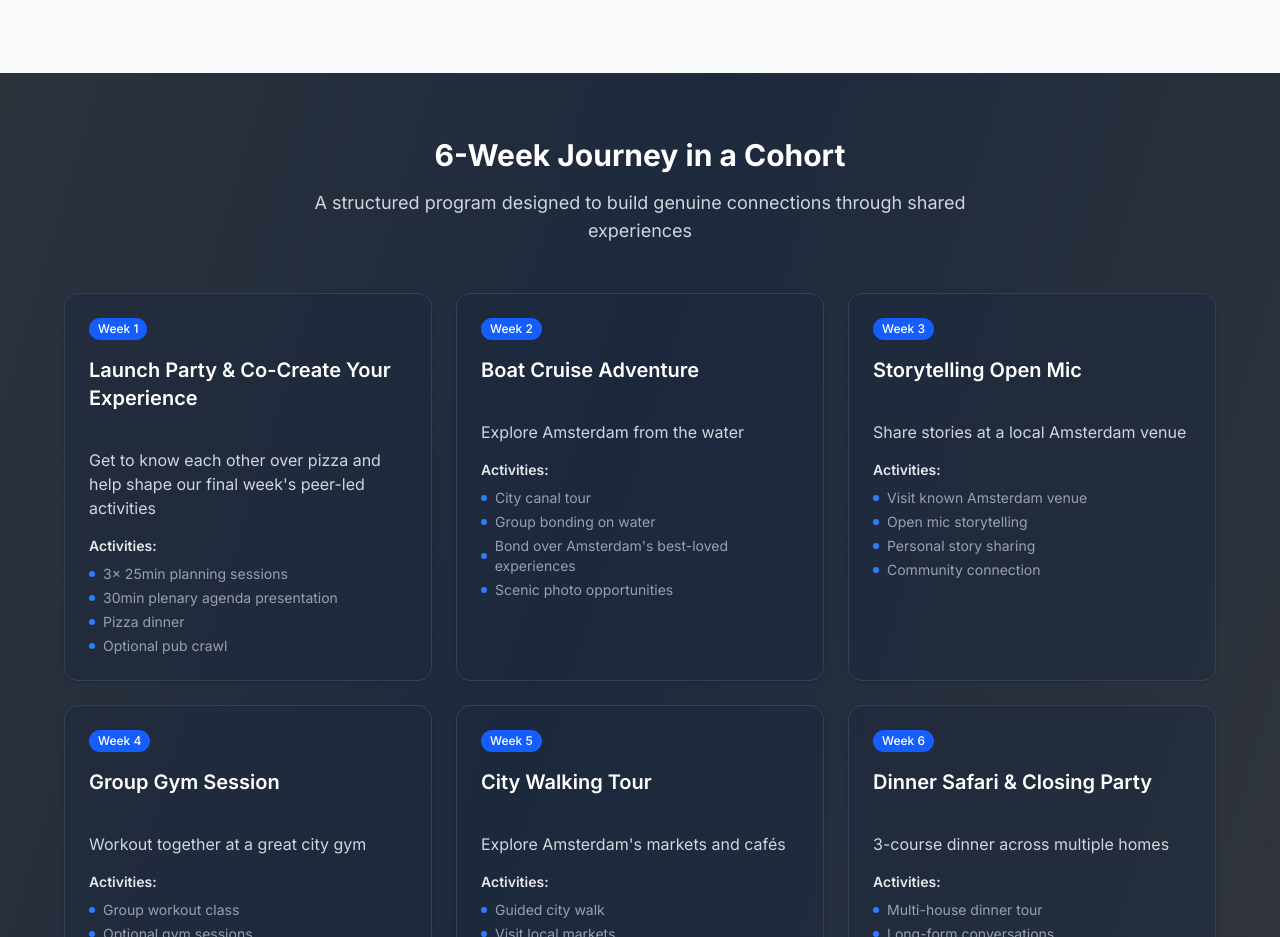
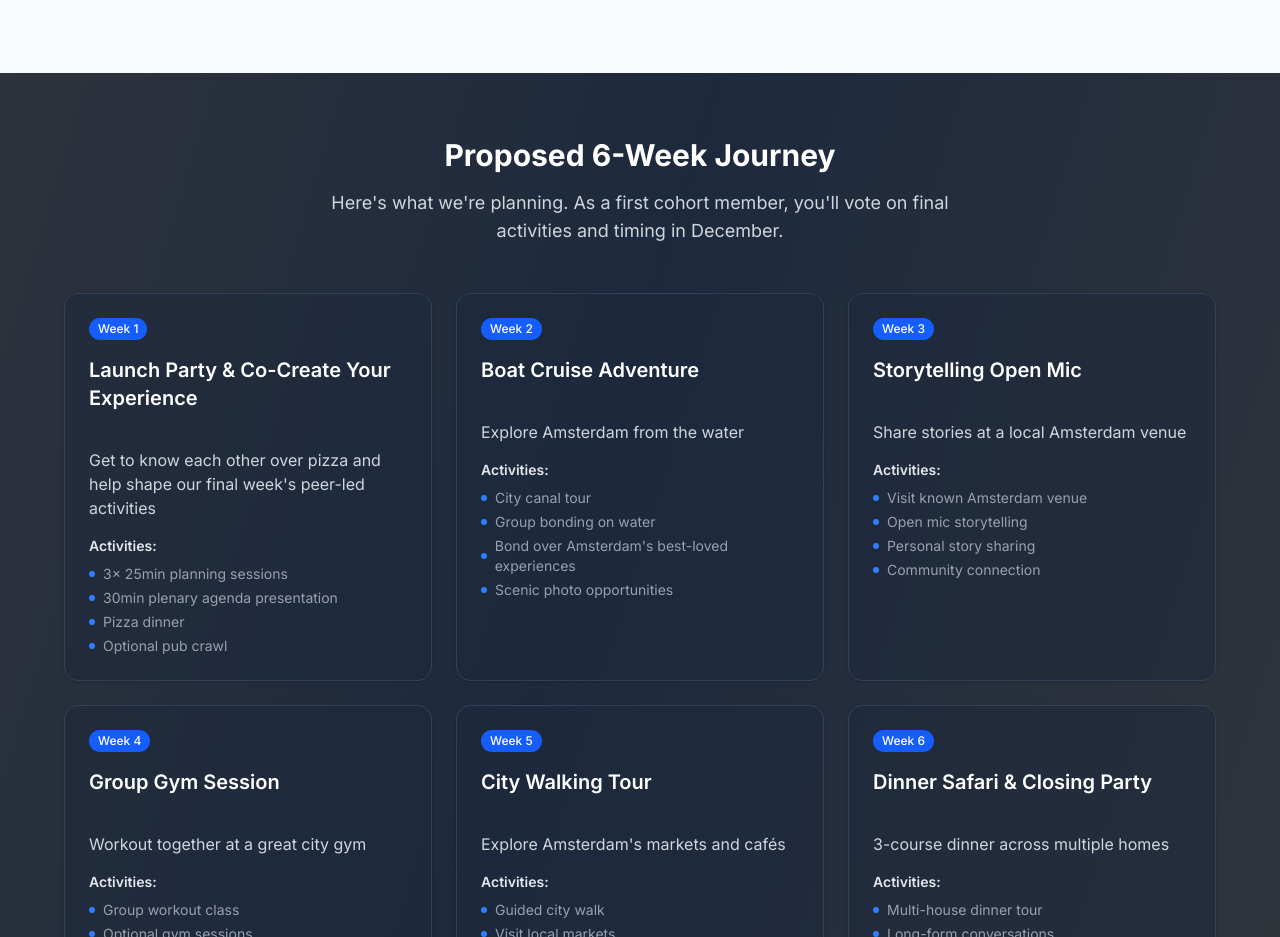
Before and after one commit to pascalwhoop/newcohorts.com, a Next.js app: page / in a window 1280 px wide. Shown: the part 1780-2717 px from the top of the page. Built offline with nearby package versions, Linux system fonts and the light colour scheme.

Commit message:
6 week proposal

```diff
--- a/src/components/SimpleTimeline.tsx
+++ b/src/components/SimpleTimeline.tsx
@@ -56,10 +56,10 @@ export function SimpleTimeline() {
       <div className="max-w-6xl mx-auto">
         <div className="text-center mb-12">
           <h2 className="text-3xl font-bold text-white mb-4">
-            6-Week Journey in a Cohort
+            Proposed 6-Week Journey
           </h2>
           <p className="text-gray-300 text-lg max-w-2xl mx-auto">
-            A structured program designed to build genuine connections through shared experiences
+            Here's what we're planning. As a first cohort member, you'll vote on final activities and timing in December.
           </p>
         </div>
 
```
